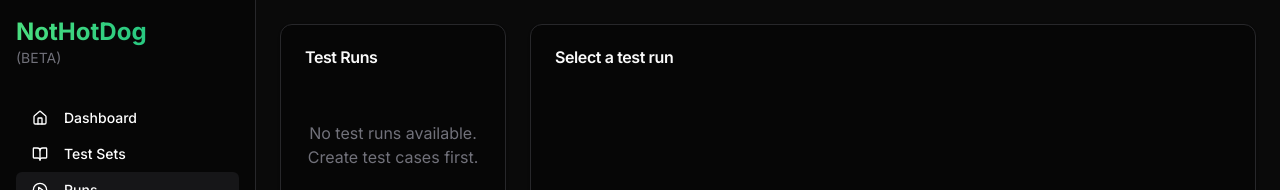
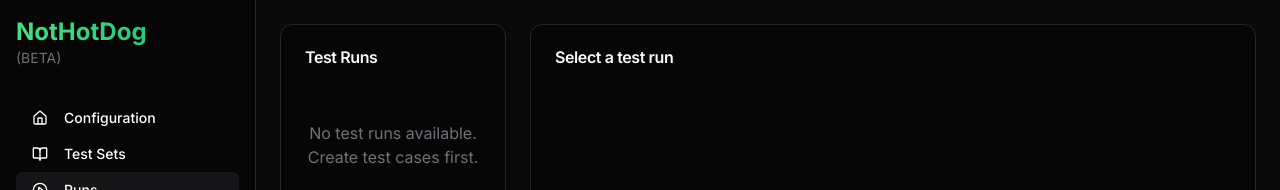
Before and after one commit to vedhsaka/Nothotdog, a Next.js app: page /tools/runs in a window 1280 px wide. Shown: the top 190 px of the page. Built offline with nearby package versions, Linux system fonts and the light colour scheme.

Commit message:
Change Dashboard to Configuration

```diff
--- a/src/components/navigation/Sidebar.tsx
+++ b/src/components/navigation/Sidebar.tsx
@@ -13,7 +13,7 @@
 
   const navItems = [
     {
-      label: 'Dashboard',
+      label: 'Configuration',
       icon: Home,
       href: '/tools'
     },
--- a/src/components/tools/ChatTestRunner.tsx
+++ b/src/components/tools/ChatTestRunner.tsx
@@ -350,7 +350,7 @@
     const savedTests = JSON.parse(localStorage.getItem('savedTests') || '[]');
     if (!savedTests.length) return;
 
-    const referenceTest = savedTests[2];
+    const referenceTest = savedTests[0];
     const savedVariations = JSON.parse(localStorage.getItem('testVariations') || '{}');
 
     const newRuns = Object.entries(savedVariations).map(([sourceId, testCases]) => ({
```
